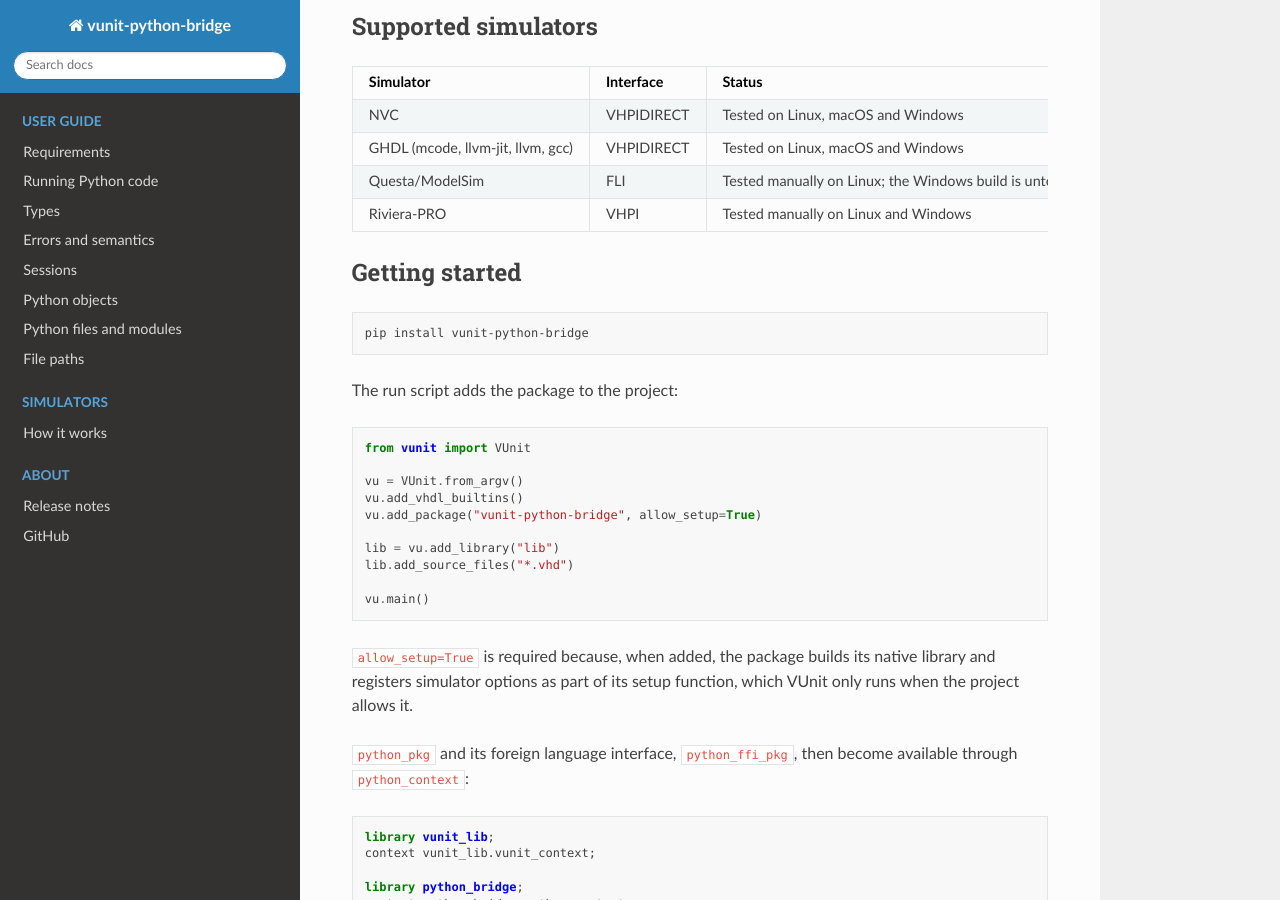
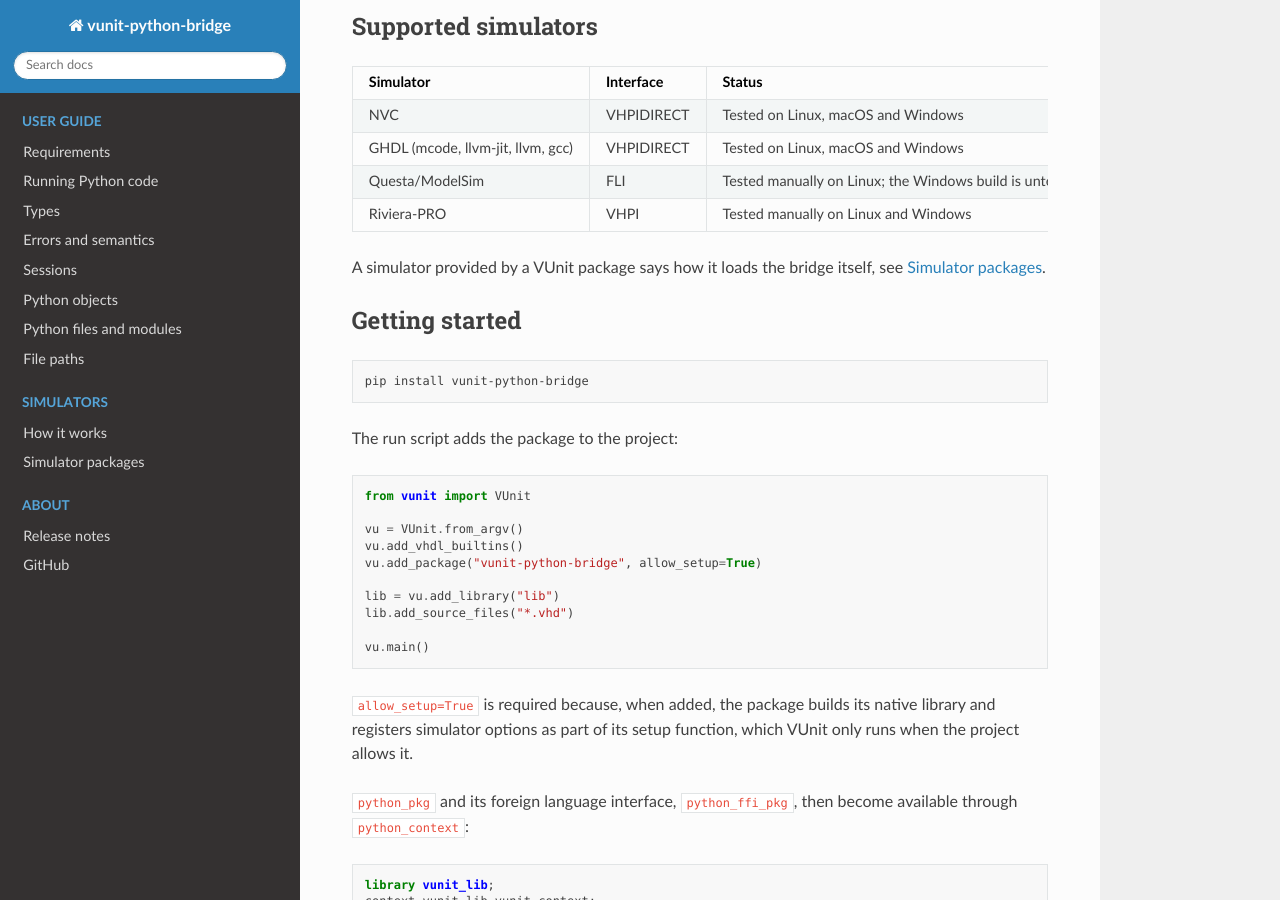
Before and after one commit to VUnit/vunit-python-bridge, a Sphinx documentation site: the page built from docs/index.rst, in a window 1280 px wide and 900 px high, scrolled down 736 px. Built offline with Sphinx 7.4.7 and the Read the Docs theme 3.1.0, drawn with Linux system fonts in a browser that asks for light colours; pages that are not in the unit, such as notebooks, are missing from menus; the version number is read from the project's files by our own code.

Commit message:
Document the simulator package attributes
A "Simulator packages" page for simulator authors describes
foreign_language_interface and native_library_hooks, with the README,
the requirements and the news fragment pointing to it.

Co-Authored-By: Claude Opus 5.5 <noreply@anthropic.com>

```diff
--- a/docs/index.rst
+++ b/docs/index.rst
@@ -61,6 +61,9 @@ GHDL (mcode, llvm-jit, llvm, gcc)  VHPIDIRECT  Tested on Linux, macOS and Window
 Questa/ModelSim                    FLI         Tested manually on Linux; the Windows build is untested
 Riviera-PRO                        VHPI        Tested manually on Linux and Windows
 =================================  ==========  ========================================================
+
+A simulator provided by a VUnit package says how it loads the bridge itself, see
+:doc:`simulator_packages`.
 
 Getting started
 ---------------
@@ -131,6 +134,7 @@ become available through ``python_context``:
    :hidden:
 
    how_it_works
+   simulator_packages
 
 .. toctree::
    :caption: About
--- a/docs/requirements.rst
+++ b/docs/requirements.rst
@@ -3,8 +3,9 @@ Requirements
 
 * A VUnit with support for packages and simulator hooks, see the `README
   <https://github.com/VUnit/vunit-python-bridge#readme>`__.
-* NVC, GHDL, Questa/ModelSim or Riviera-PRO, see :ref:`python_bridge:native`.
-  Any other simulator raises a ``RuntimeError``.
+* NVC, GHDL, Questa/ModelSim or Riviera-PRO, see :ref:`python_bridge:native`,
+  or a simulator from a VUnit package that describes how it loads the bridge, see
+  :ref:`python_bridge:simulator_packages`. Any other simulator raises a ``RuntimeError``.
 * VHDL-2008 or later.
 * CPython 3.10 or later with the standard (GIL) build. Free-threaded builds
   are rejected with an error.
```
Also changed, not shown: README.md (+4 -0 lines), docs/simulator_packages.rst (added, +59 -0 lines), release_notes/news.d/41.feature.md (added, +1 -0 lines).
